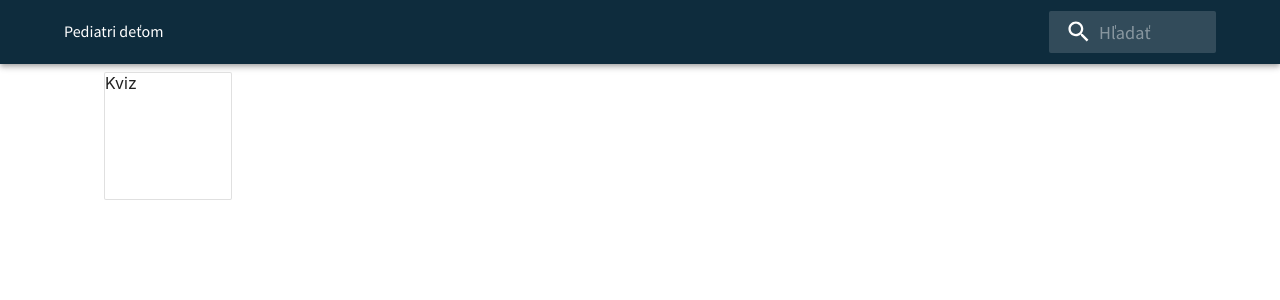
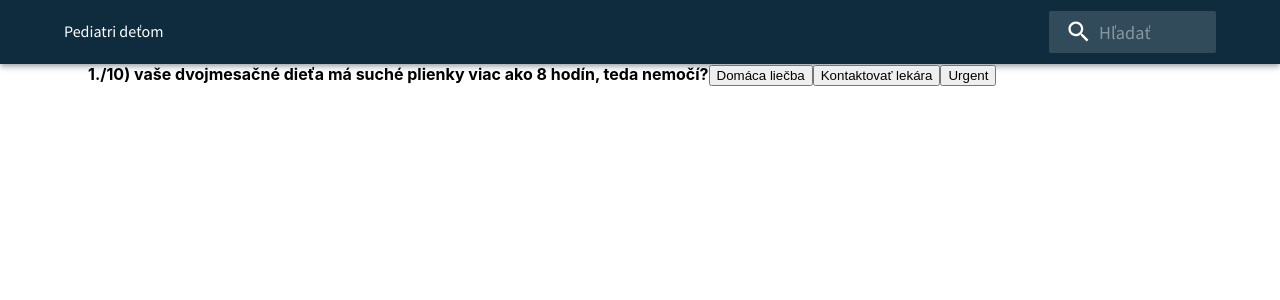
Before and after one commit to virpo/pediatrician-sk, a Next.js app: page /kviz in a window 1280 px wide. Shown: the top 300 px of the page. Built offline with nearby package versions, Linux system fonts and the light colour scheme.

Commit message:
Update kviz.js

```diff
--- a/pages/kviz.js
+++ b/pages/kviz.js
@@ -2,24 +2,141 @@
 // import Image from 'next/image'
 import styles from '../styles/Home.module.css'
 
-import Paper from '@mui/material/Paper';
 import Box from '@mui/material/Box';
 
-export default function Home() {
+import * as React from 'react';
+import FormControl from '@mui/material/FormControl';
+import FormLabel from '@mui/material/FormLabel';
+import Button from '@mui/material/Button';
+import Typography from '@mui/material/Typography';
+import Modal from '@mui/material/Modal';
+import Alert from '@mui/material/Alert';
+import Container from '@mui/material/Container';
+import Paper from '@mui/material/Paper';
+import Grid from '@mui/material/Grid';
+import { styled } from '@mui/material/styles';
+const { useState } = React;
+
+const style = {
+  position: 'absolute',
+  top: '50%',
+  left: '50%',
+  transform: 'translate(-50%, -50%)',
+  width: 400,
+  bgcolor: 'background.paper',
+  border: '2px solid #000',
+  boxShadow: 24,
+  p: 4,
+};
+
+const Item = styled(Paper)(({ theme }) => ({
+  backgroundColor: theme.palette.mode === 'dark' ? '#1A2027' : '#fff',
+  ...theme.typography.body2,
+  padding: theme.spacing(1),
+  textAlign: 'center',
+  color: theme.palette.text.secondary,
+}));
+
+export default function Home(props) {
+  const posts = props.posts;
+  const answers = props.odpovede;
+  const [sum, setSum] = useState(0);
+  const [index, setindex] = useState(1);
+  const NumQuestions = posts.length;
+  const [answered, setMyArray] = useState([]);
+  const [isCorrectMessage, setisCorrectMessage] = useState(3);
+  var aler_message;
+
+  const StyleBackground = ['greenBcg','yellowBcg','redBcg'];
+
+  //Modal variables
+  const [open, setOpen] = React.useState(false);
+  const handleOpen = () => setOpen(true);
+  const handleClose = () => setOpen(false);
+
+  //Function for submitting the form
+  const handleSubmit = event => {
+    event.preventDefault();
+    setOpen(true)  //open modal
+  }
+  if (isCorrectMessage==0) {
+    aler_message = <Alert severity="error" className="marginTop">Nesprvávna odpoveď</Alert>;
+  }
+  if(isCorrectMessage==1) {
+    aler_message = <Alert severity="success" className="marginTop">Správna odpoveď</Alert>;
+  }
   return (
-    <div className={styles.container}>
-      <Box
-        sx={{
-          display: 'flex',
-          '& > :not(style)': {
-            m: 1,
-            width: 128,
-            height: 128,
-          },
-        }}
-      >
-      <Paper variant="outlined">Kviz</Paper>
-      </Box>
-    </div>
+    <Container>
+          {posts.map(post => {
+            if (index === post.id) {
+              return (
+                <div className="marginTop">
+                  <b>{index}./{NumQuestions}) {post.otazka}</b>
+                  {answers.map((answer) =>
+                      <button className={"SecondaryButton "+StyleBackground[answer.id-1]} id={post.id} value={answer.id} onClick={() => isCorrect(answer.id,post.ans)}>{answer.odpoved}</button>
+                  )}
+                </div>
+              )
+            }
+          }
+          )}
+          {aler_message}
+          {isCorrectMessage != 3 && index<NumQuestions &&
+          <div>
+            <Button onClick={() => handleClick()}>Dalšia otázka</Button>
+          </div>
+          }
+          {isCorrectMessage != 3  && index == NumQuestions &&
+          <div>
+            <Button onClick={() => handleOpen()}>Vyhodnotenie</Button>
+          </div>
+          }
+
+        <Modal
+          open={open}
+          onClose={handleClose}
+          aria-labelledby="modal-modal-title"
+          aria-describedby="modal-modal-description">
+          <Box sx={style}>
+            <Typography id="modal-modal-title" variant="h6" component="h2">
+              Váš výsledok je:
+            </Typography>
+            {sum}/{NumQuestions}
+          </Box>
+        </Modal>
+    </Container>
   )
+
+  function handleClick(){
+    setindex(index+1);
+    setisCorrectMessage(3);
+  }
+
+  function isCorrect(choice, asn){
+    if(isCorrectMessage==3){
+      if(choice==asn){
+        setSum(sum+1);
+        setisCorrectMessage(1)
+      }else{
+        if(sum>0){
+          setSum(sum-1);
+        }
+          setisCorrectMessage(0)
+
+      }
+    }
+  }
+
 }
+
+import fsPromises from 'fs/promises';
+import path from 'path'
+export async function getStaticProps() {
+  const filePath = path.join(process.cwd(), 'otazky.json');
+  const jsonData = await fsPromises.readFile(filePath);
+  const objectData = JSON.parse(jsonData);
+
+  return {
+    props: objectData
+  }
+}
```
